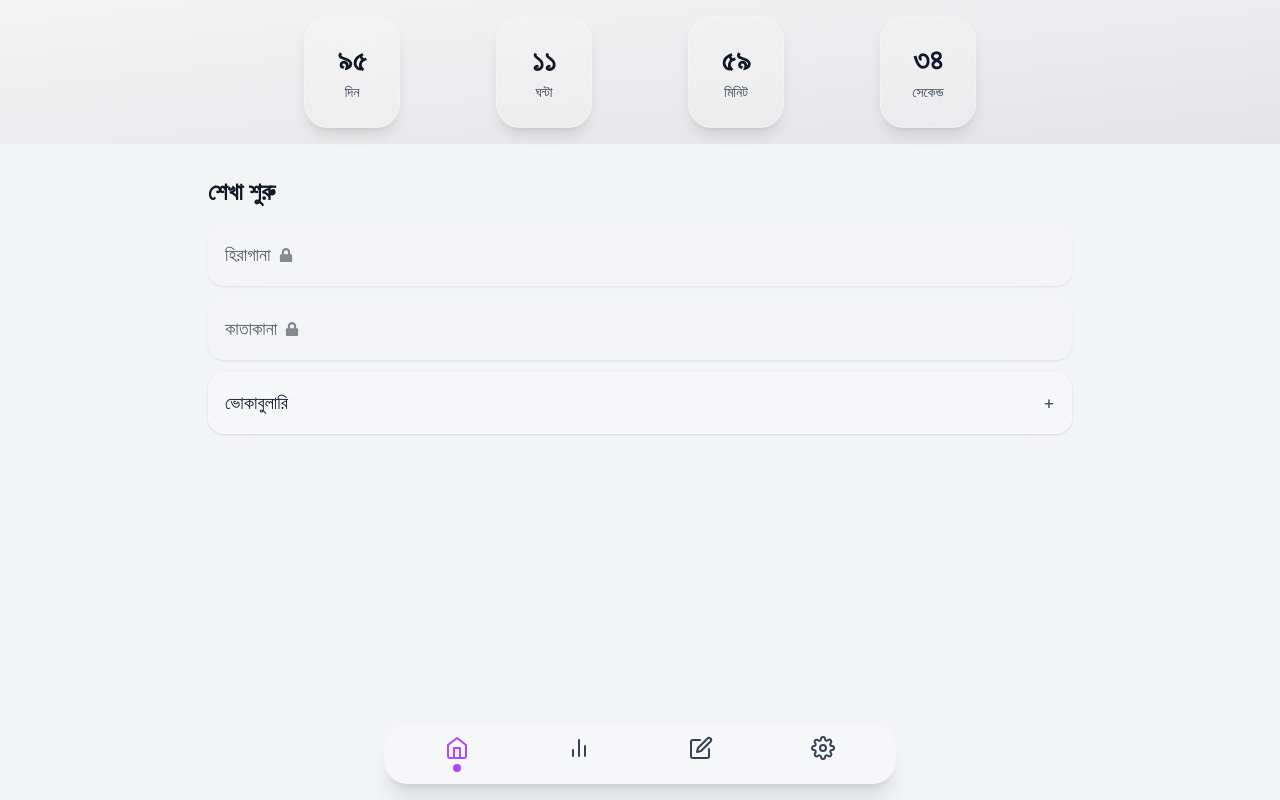
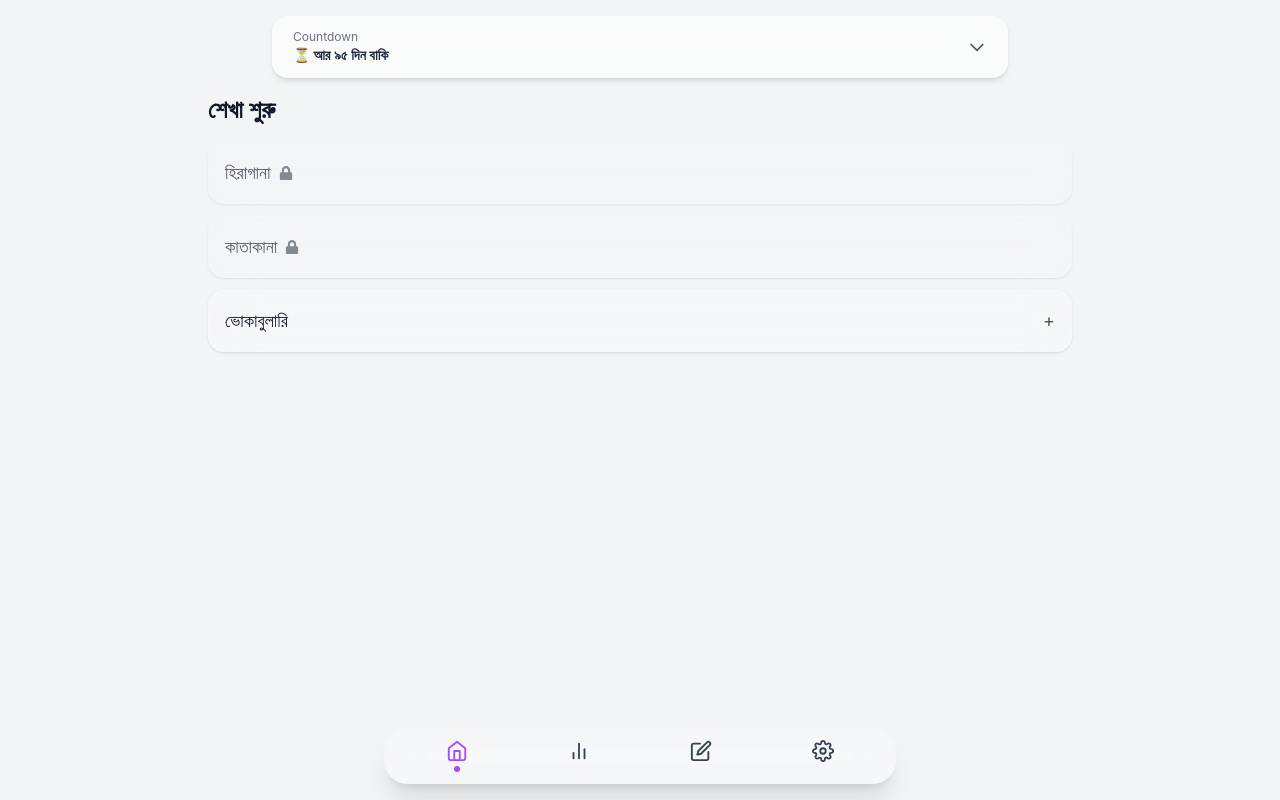
Before and after one commit to theashrafislam/din-lipi, a React (Vite) app: page / in a window 1280 px wide. Built offline with nearby package versions, Linux system fonts and the light colour scheme.

Commit message:
fixed count down and also navbar component

```diff
--- a/src/components/Countdown.jsx
+++ b/src/components/Countdown.jsx
@@ -1,10 +1,11 @@
 import { useEffect, useState } from "react";
-import { motion } from "framer-motion";
+import { motion, AnimatePresence } from "framer-motion";
 
 const target = new Date("2026-07-05T00:00:00");
 
 export default function Countdown() {
   const [time, setTime] = useState(getTime());
+  const [open, setOpen] = useState(false);
 
   function getTime() {
     const diff = target - new Date();
@@ -16,7 +17,6 @@ export default function Countdown() {
     };
   }
 
-  // Convert English number to Bangla digits
   function toBanglaNumber(num) {
     const banglaDigits = ["০","১","২","৩","৪","৫","৬","৭","৮","৯"];
     return num.toString().split("").map(d => banglaDigits[d] ?? d).join("");
@@ -28,33 +28,82 @@ export default function Countdown() {
   }, []);
 
   return (
-    <div className="bg-gradient-to-br from-zinc-100 to-zinc-200 dark:from-zinc-900 dark:to-black p-4">
-      {/* Countdown Cards Container */}
-      <div className="w-full max-w-3xl mx-auto flex justify-around">
+    <div className="max-w-3xl mx-auto p-4">
+      {/* Header / Toggle */}
+      <motion.div
+        whileTap={{ scale: 0.98 }}
+        onClick={() => setOpen(!open)}
+        className="cursor-pointer flex items-center justify-between px-5 py-3 rounded-2xl
+        bg-white/60 dark:bg-zinc-900/60 backdrop-blur-xl
+        border border-white/30 dark:border-white/10
+        shadow-md hover:shadow-lg transition-all"
+      >
+        {/* Text */}
+        <div className="flex flex-col">
+          <span className="text-xs text-gray-500 dark:text-gray-400">
+            Countdown
+          </span>
+          <span className="text-sm font-semibold text-gray-800 dark:text-white">
+            ⏳ আর {toBanglaNumber(time.দিন)} দিন বাকি
+          </span>
+        </div>
+
+        {/* Chevron Icon */}
+        <motion.svg
+          animate={{ rotate: open ? 180 : 0 }}
+          transition={{ duration: 0.3 }}
+          className="w-5 h-5 text-gray-600 dark:text-gray-300"
+          fill="none"
+          stroke="currentColor"
+          strokeWidth="2"
+          viewBox="0 0 24 24"
+        >
+          <path strokeLinecap="round" strokeLinejoin="round" d="M19 9l-7 7-7-7" />
+        </motion.svg>
+      </motion.div>
+
+      {/* Dropdown Content */}
+      <AnimatePresence>
+        {open && (
+          <motion.div
+            initial={{ opacity: 0, y: -10 }}
+            animate={{ opacity: 1, y: 0 }}
+            exit={{ opacity: 0, y: -10 }}
+            transition={{ duration: 0.25 }}
+            className="mt-4"
+          >
+            <div className="flex justify-between gap-3 p-4 rounded-3xl
+            bg-gradient-to-br from-zinc-100/80 to-zinc-200/60
+            dark:from-zinc-900/80 dark:to-black/70
+            backdrop-blur-xl border border-white/20 shadow-xl">
+
               {Object.entries(time).map(([label, value]) => (
                 <motion.div
                   key={label}
                   layout
-            className="flex flex-col items-center justify-center w-20 h-24 sm:w-24 sm:h-28 bg-white/20 dark:bg-white/5 backdrop-blur-xl border border-white/20 rounded-3xl shadow-lg"
+                  className="flex flex-col items-center justify-center flex-1 h-24
+                  rounded-2xl bg-white/40 dark:bg-white/5
+                  border border-white/20 shadow-inner"
                 >
-            {/* Animated Number in Bangla */}
                   <motion.div
                     key={value}
-              initial={{ y: 10, opacity: 0 }}
+                    initial={{ y: 8, opacity: 0 }}
                     animate={{ y: 0, opacity: 1 }}
-              transition={{ type: "spring", stiffness: 120, damping: 12 }}
-              className="text-2xl sm:text-3xl font-bold text-gray-900 dark:text-white"
+                    className="text-2xl font-bold text-gray-900 dark:text-white"
                   >
                     {toBanglaNumber(value)}
                   </motion.div>
 
-            {/* Label */}
-            <div className="text-xs sm:text-sm text-gray-700 dark:text-gray-300 mt-1">
+                  <div className="text-xs text-gray-600 dark:text-gray-400 mt-1">
                     {label}
                   </div>
                 </motion.div>
               ))}
+
             </div>
+          </motion.div>
+        )}
+      </AnimatePresence>
     </div>
   );
 }
--- a/src/components/LearningSection.jsx
+++ b/src/components/LearningSection.jsx
@@ -20,7 +20,7 @@ export default function LearningSection() {
   };
 
   return (
-    <section className="w-full max-w-4xl mx-auto mt-8 px-4">
+    <section className="w-full max-w-4xl mx-auto px-4">
       <h2 className="text-xl sm:text-2xl font-semibold text-gray-900 dark:text-white mb-4">
         শেখা শুরু
       </h2>
--- a/src/components/Navbar.jsx
+++ b/src/components/Navbar.jsx
@@ -1,42 +1,40 @@
-import { FiHome, FiBarChart2, FiEdit, FiSettings, FiPlus } from "react-icons/fi";
+import { FiHome, FiBarChart2, FiEdit, FiSettings } from "react-icons/fi";
+import { NavLink } from "react-router-dom";
 
-export default function Navbar({ tab, setTab, onAdd }) {
+export default function Navbar() {
   const tabs = [
-    { key: "home", icon: <FiHome size={24} /> },
-    { key: "stats", icon: <FiBarChart2 size={24} /> },
-    { key: "journal", icon: <FiEdit size={24} /> },
-    { key: "settings", icon: <FiSettings size={24} /> },
+    { path: "/", icon: <FiHome size={22} /> },
+    { path: "/stats", icon: <FiBarChart2 size={22} /> },
+    { path: "/journal", icon: <FiEdit size={22} /> },
+    { path: "/settings", icon: <FiSettings size={22} /> },
   ];
 
   return (
-    <div className="fixed bottom-4 left-1/2 transform -translate-x-1/2 w-[90%] max-w-lg flex justify-between items-center bg-white/30 dark:bg-black/40 backdrop-blur-xl rounded-3xl p-3 shadow-xl z-50">
+    <div className="fixed bottom-4 left-1/2 -translate-x-1/2 w-[90%] max-w-lg flex justify-between items-center
+    bg-white/30 dark:bg-black/40 backdrop-blur-xl rounded-3xl p-3 shadow-xl z-50">
+
       {tabs.map((t) => (
-        <button
-          key={t.key}
-          onClick={() => setTab(t.key)}
-          className="relative flex-1 flex flex-col items-center justify-center"
+        <NavLink
+          key={t.path}
+          to={t.path}
+          className="flex-1 flex flex-col items-center justify-center"
         >
-          <div
-            className={`flex flex-col items-center justify-center transition-all duration-200 ${tab === t.key ? "text-purple-500" : "text-gray-700 dark:text-gray-300"
-              }`}
-          >
-            {t.icon}
-            {/* Active tab indicator */}
-            <span
-              className={`mt-1 w-2 h-2 rounded-full transition-all duration-200 ${tab === t.key ? "bg-purple-500 scale-100" : "bg-transparent scale-0"
-                }`}
-            ></span>
-          </div>
-        </button>
+          {({ isActive }) => (
+            <div
+              className={`flex flex-col items-center transition-all duration-200
+              ${isActive ? "text-purple-500" : "text-gray-700 dark:text-gray-300"}`}
+            >
+              {t.icon}
+
+              {/* Active dot */}
+              <span
+                className={`mt-1 w-1.5 h-1.5 rounded-full transition-all duration-200
+                ${isActive ? "bg-purple-500 scale-100" : "scale-0"}`}
+              />
+            </div>
+          )}
+        </NavLink>
       ))}
-
-      {/* Center FAB Add Button */}
-      {/* <button
-        onClick={onAdd}
-        className="absolute -top-6 left-1/2 transform -translate-x-1/2 bg-purple-500 hover:bg-purple-600 text-white w-14 h-14 flex items-center justify-center rounded-full shadow-xl transition-all duration-150 active:scale-95"
-      >
-        <FiPlus size={28} />
-      </button> */}
     </div>
   );
 }
```
Lines whose indentation alone changed are shown as unchanged.
